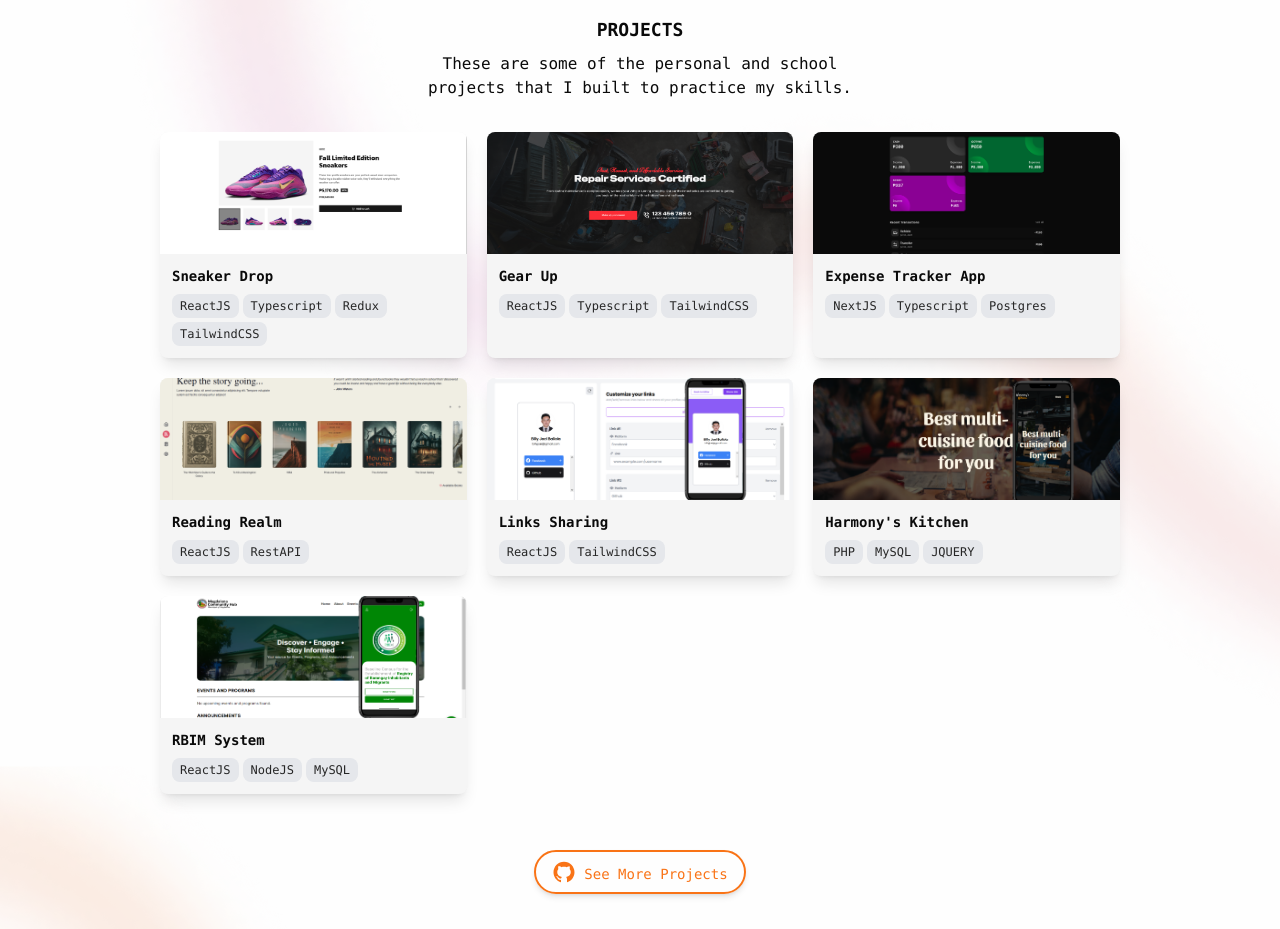
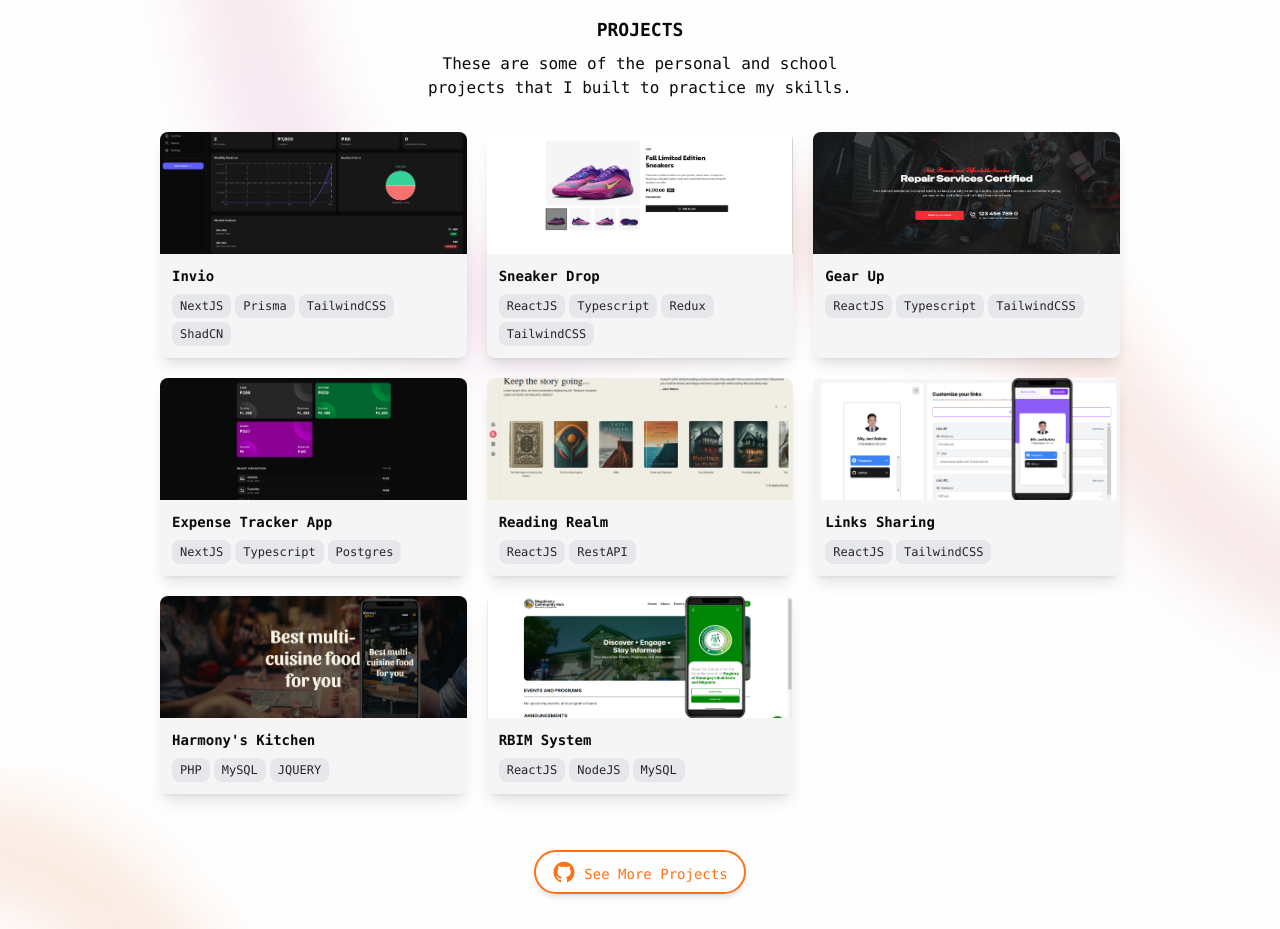
Before and after one commit to BillyJoelBallola/my_portfolio, a React (Vite) app: page / in a window 1280 px wide. Shown: the part 1860-2789 px from the top of the page. Built offline with nearby package versions, Linux system fonts and the light colour scheme.

Commit message:
add new project

```diff
--- a/src/data/projects.js
+++ b/src/data/projects.js
@@ -5,8 +5,17 @@ import linkSharing from "../assets/link_sharing.png";
 import gearup from "../assets/gearup.png";
 import trackr from "../assets/trackr.png";
 import readingRealm from "../assets/reading_realm.png";
+import invio from "../assets/invio.png";
 
 const projects = [
+  {
+    title: "Invio",
+    description:
+      "A modern AI-assisted invoice generation tool designed to simplify billing workflows. Invio allows users to create, manage, and export professional invoices with ease. Powered by Next.js, Prisma ORM, TailwindCSS, and ShadCN UI for a clean and responsive experience.",
+    image: invio,
+    tags: ["NextJS", "Prisma", "TailwindCSS", "ShadCN"],
+    demoURL: "https://use-invio.vercel.app",
+  },
   {
     title: "Sneaker Drop",
     description:
```
Also changed, not shown: src/assets/invio.png (added), 1 other file (tests, documents, lock files or other folders).
